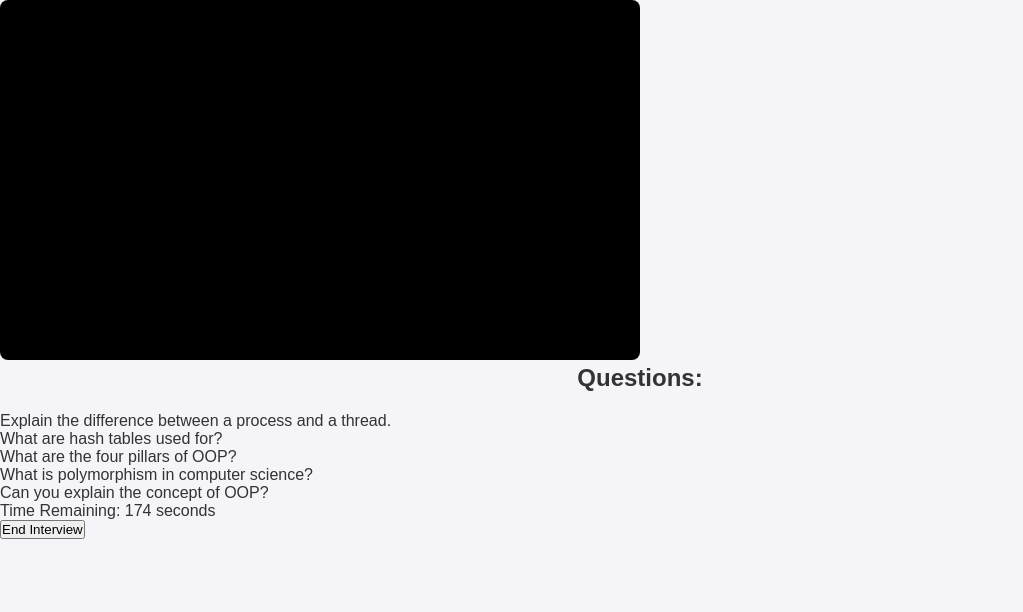
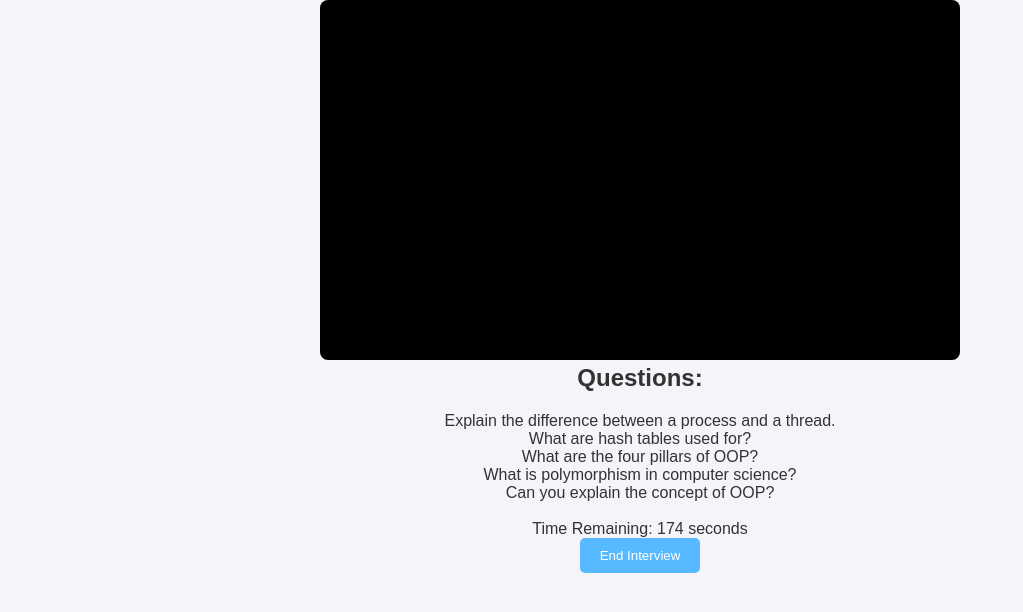
Before and after one commit to SaadiyahCodes/EmotionLensSA, a Flask app: page /mock-interview in a window 1280 px wide. Shown: the part 77-689 px from the top of the page, without its empty margins (0-1023 px from the left). Run offline with Flask 3, Linux system fonts and the light colour scheme.

Commit message:
updated second page to cetner align text

```diff
--- a/templates/interview.html
+++ b/templates/interview.html
@@ -52,6 +52,7 @@
         }
         .btn {
             background-color: #57b9ff;
+            text-align: center;
             color: white;
             padding: 10px 20px;
             border: none;
@@ -76,6 +77,7 @@
             display: flex;
             justify-content: center;
             align-items: center;
+            text-align: center;
             height: 100vh; /* Full viewport height */
             background-color: #f4f4f4;
         }
@@ -84,20 +86,30 @@
             max-width: 100%;
             height: auto;
             border-radius: 8px;
+            text-align: center;
         }
 
         /* Video dimensions */
         video {
+            text-align: center;
             width: 640px; /* Default width */
             height: 360px; /* Default height */
             background-color: black; /* Optional background */
+        }
+        .centerWrap {
+            text-align: center;
+            }
+        li {
+            text-align: center;
         }
     </style>
 </head>
 <header>
     <h1>Mock Interview Platform</h1>
 </header>
-<video text-align="center" id="video" width="640" height="480" autoplay></video>
+<p class="centerWrap">
+    <video text-align="center" id="video" width="640" height="480" autoplay></video>
+</p>
 <body>
 
 
@@ -109,8 +121,12 @@
             {% endfor %}
         </ul>
     </div>
-    <p id="time">Time Remaining: 180 seconds</p>
-    <button id="endInterviewBtn">End Interview</button>
+    <br>
+    <p class = "centerWrap" id="time">Time Remaining: 180 seconds</b></p>
+    <p class="centerWrap">
+
+        <button class = "btn" id="endInterviewBtn">End Interview</button>
+    </p>
     <p id="feedback"></p>
 
     <script>
```
